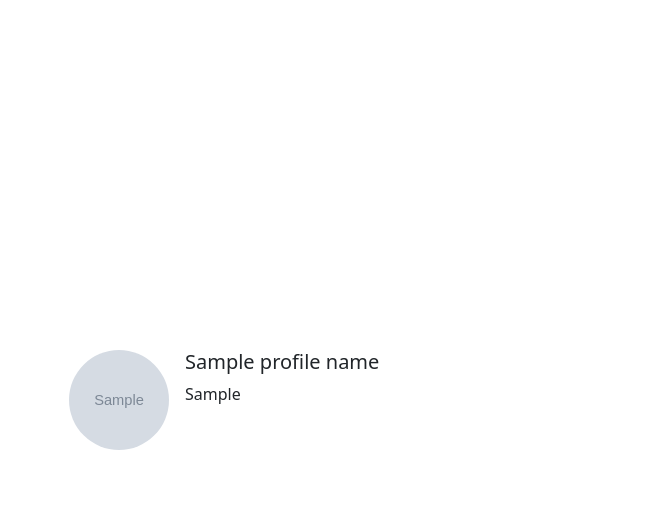
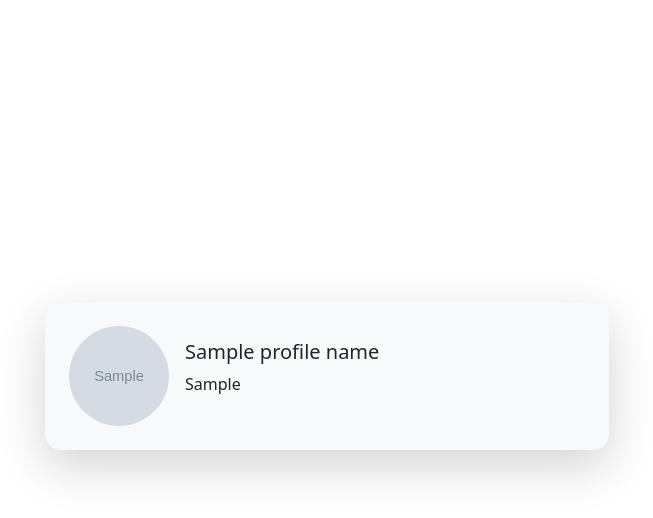
Before and after one commit to SanfetCoder/github-scrape, a Flask app: template templates/profile.html in a window 1280 px wide. Shown: the top 518 px of the page, without its empty margins (313-966 px from the left). Run offline with Flask 3, Linux system fonts and the light colour scheme; the template is opened without the code that fills it: most values are stand-ins (such as "Sample title", 1, 10 or a date in 2020).

Commit message:
Decorate profile card

```diff
--- a/templates/profile.html
+++ b/templates/profile.html
@@ -20,7 +20,7 @@
   <body
     class="container-fluid vh-100 d-flex flex-column justify-content-center align-items-center"
   >
-    <div class="d-flex flex-row gap-3">
+    <div class="d-flex flex-row gap-3 shadow-lg p-4 mb-5 bg-body-tertiary rounded-4 justify-content-center align-items-center">
       <img
         style="width: 100px; height: 100px"
         class="rounded-circle"
```
